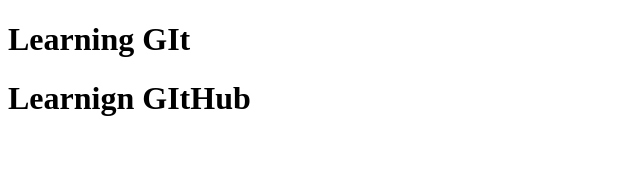
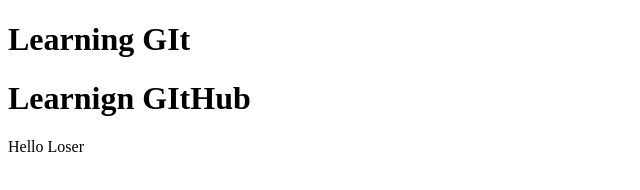
Before and after one commit to ShashvatMahto/learning_git, a plain HTML site: page index.html in a window 1280 px wide. Shown: the full height of the page, 0-640 px from the left. Drawn offline with Linux system fonts and the light colour scheme.

Commit message:
Add paragraph

```diff
--- a/index.html
+++ b/index.html
@@ -8,5 +8,6 @@
 <body>
   <h1>Learning GIt</h1>
   <h1>Learnign GItHub</h1>
+  <p>Hello Loser</p>
 </body>
 </html>
```
